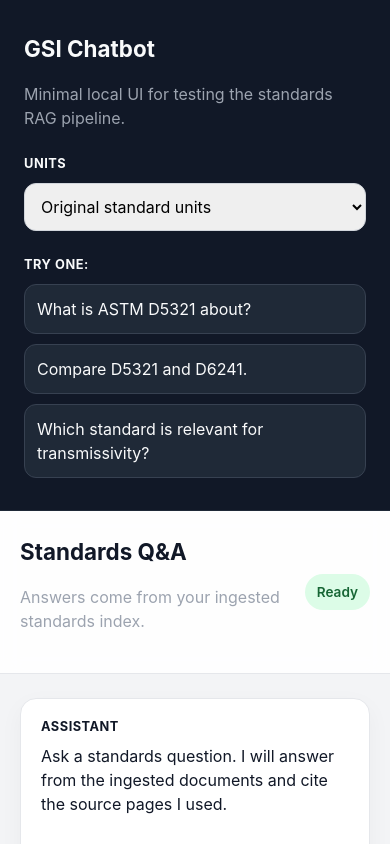
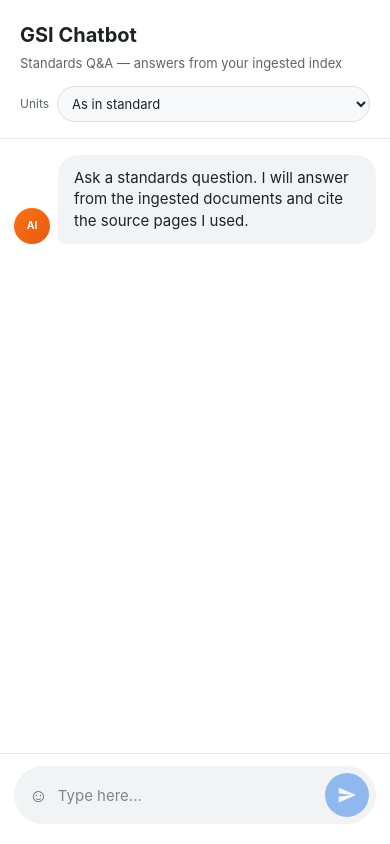
Before and after one commit to rishinaren/GSI-chatbot, a React (Vite) app in the folder frontend/: page / in a window 390 px wide. Shown: the top 844 px of the page. Built offline with nearby package versions, Linux system fonts and the light colour scheme.

Commit message:
Redesign chat UI to mobile chatbot layout
Bubble messages with avatars, pill composer with send button, animated typing indicator; remove starter prompts and status pills.

```diff
--- a/frontend/src/App.jsx
+++ b/frontend/src/App.jsx
@@ -6,12 +6,6 @@ import rehypeKatex from "rehype-katex";
 import "katex/dist/katex.min.css";
 
 const conversationId = crypto.randomUUID();
-
-const starterQuestions = [
-  "What is ASTM D5321 about?",
-  "Compare D5321 and D6241.",
-  "Which standard is relevant for transmissivity?",
-];
 
 /**
  * Models often emit math as plain parentheses or \(...\) instead of $...$.
@@ -40,6 +34,14 @@ function normalizeAssistantContent(text) {
   return out;
 }
 
+function SendIcon() {
+  return (
+    <svg viewBox="0 0 24 24" fill="currentColor" aria-hidden>
+      <path d="M2.01 21L23 12 2.01 3 2 10l15 2-15 2z" />
+    </svg>
+  );
+}
+
 function App() {
   const [messages, setMessages] = useState([
     {
@@ -63,10 +65,7 @@ function App() {
 
     setError("");
     setIsLoading(true);
-    setMessages((current) => [
-      ...current,
-      { id: crypto.randomUUID(), role: "user", text: trimmed },
-    ]);
+    setMessages((current) => [...current, { id: crypto.randomUUID(), role: "user", text: trimmed }]);
     setQuestion("");
 
     try {
@@ -107,56 +106,42 @@ function App() {
     void sendQuestion(question);
   }
 
+  function onKeyDown(event) {
+    if (event.key === "Enter" && !event.shiftKey) {
+      event.preventDefault();
+      void sendQuestion(question);
+    }
+  }
+
   return (
-    <div className="app-shell">
-      <aside className="sidebar">
+    <div className="app-outer">
+      <div className="phone">
+        <header className="chat-header">
           <h1>GSI Chatbot</h1>
-        <p className="sidebar-copy">
-          Minimal local UI for testing the standards RAG pipeline.
-        </p>
+          <p className="chat-header-sub">Standards Q&amp;A — answers from your ingested index</p>
+          <div className="header-tools">
+            <label htmlFor="units">Units</label>
+            <select
+              id="units"
+              value={unitPreference}
+              onChange={(event) => setUnitPreference(event.target.value)}
+            >
+              <option value="">As in standard</option>
+              <option value="si">SI / metric</option>
+              <option value="imperial">US / imperial</option>
+            </select>
+          </div>
+        </header>
 
-        <label className="control-group">
-          <span>Units</span>
-          <select value={unitPreference} onChange={(event) => setUnitPreference(event.target.value)}>
-            <option value="">Original standard units</option>
-            <option value="si">SI / Metric</option>
-            <option value="imperial">US / Imperial</option>
-          </select>
-        </label>
-
-        <div className="starter-list">
-          <span>Try one:</span>
-          {starterQuestions.map((starter) => (
-            <button
-              key={starter}
-              type="button"
-              className="starter-button"
-              onClick={() => void sendQuestion(starter)}
-              disabled={isLoading}
-            >
-              {starter}
-            </button>
-          ))}
+        <div className="message-scroll">
+          {messages.map((message) => (
+            <div key={message.id} className={`msg-row ${message.role}`}>
+              <div className={`avatar ${message.role === "user" ? "user" : ""}`} aria-hidden>
+                {message.role === "user" ? "You" : "AI"}
               </div>
-      </aside>
-
-      <main className="chat-panel">
-        <div className="chat-header">
-          <div>
-            <h2>Standards Q&A</h2>
-            <p>Answers come from your ingested standards index.</p>
-          </div>
-          <span className={`status-pill ${isLoading ? "busy" : "ready"}`}>
-            {isLoading ? "Thinking..." : "Ready"}
-          </span>
-        </div>
-
-        <div className="message-list">
-          {messages.map((message) => (
-            <article key={message.id} className={`message ${message.role}`}>
-              <div className="message-role">{message.role === "assistant" ? "Assistant" : "You"}</div>
+              <div className={`bubble ${message.role === "user" ? "user" : "bot"}`}>
                 {message.role === "assistant" ? (
-                <div className="message-body markdown-body">
+                  <div className="markdown-body">
                     <ReactMarkdown
                       remarkPlugins={[remarkGfm, remarkMath]}
                       rehypePlugins={[rehypeKatex]}
@@ -165,7 +150,7 @@ function App() {
                     </ReactMarkdown>
                   </div>
                 ) : (
-                <pre className="message-text">{message.text}</pre>
+                  <p className="message-text-plain">{message.text}</p>
                 )}
 
                 {message.retrievedDocuments?.length > 0 && (
@@ -193,25 +178,44 @@ function App() {
                     </ul>
                   </div>
                 )}
-            </article>
+              </div>
+            </div>
           ))}
+
+          {isLoading && (
+            <div className="typing-row" aria-live="polite" aria-busy="true">
+              <div className="avatar" aria-hidden>
+                AI
+              </div>
+              <div className="typing-dots">
+                <span />
+                <span />
+                <span />
+              </div>
+            </div>
+          )}
         </div>
 
-        <form className="composer" onSubmit={onSubmit}>
+        <div className="composer-wrap">
+          {error ? <div className="composer-error">{error}</div> : null}
+          <form className="composer-inner" onSubmit={onSubmit}>
+            <span className="composer-icon" aria-hidden>
+              &#9786;
+            </span>
             <textarea
+              className="composer-input"
               value={question}
               onChange={(event) => setQuestion(event.target.value)}
-            placeholder="Ask about a standard, compare two methods, or ask a follow-up..."
-            rows={4}
+              onKeyDown={onKeyDown}
+              placeholder="Type here..."
+              rows={1}
             />
-          <div className="composer-footer">
-            {error ? <span className="error-text">{error}</span> : <span className="hint-text">FastAPI backend should be running on port 8000.</span>}
-            <button type="submit" disabled={!canSubmit}>
-              Send
+            <button type="submit" className="send-btn" disabled={!canSubmit} aria-label="Send">
+              <SendIcon />
             </button>
+          </form>
         </div>
-        </form>
-      </main>
+      </div>
     </div>
   );
 }
--- a/frontend/src/index.css
+++ b/frontend/src/index.css
@@ -2,9 +2,13 @@
   font-family:
     Inter, ui-sans-serif, system-ui, -apple-system, BlinkMacSystemFont, "Segoe UI", sans-serif;
   color: #111827;
-  background: #f3f4f6;
+  background: #e8eaed;
   line-height: 1.5;
   font-weight: 400;
+  --chat-blue: #1a73e8;
+  --bot-bubble: #f1f3f4;
+  --user-bubble: #1a73e8;
+  --user-text: #ffffff;
 }
 
 * {
@@ -21,140 +25,152 @@ select {
   font: inherit;
 }
 
-.app-shell {
+.app-outer {
   min-height: 100vh;
-  display: grid;
-  grid-template-columns: 300px 1fr;
+  display: flex;
+  align-items: stretch;
+  justify-content: center;
+  padding: 24px 16px;
 }
 
-.sidebar {
-  padding: 32px 24px;
-  background: #111827;
-  color: #f9fafb;
-  border-right: 1px solid #1f2937;
-}
-
-.sidebar h1,
-.chat-header h2 {
-  margin: 0;
-  font-size: 1.4rem;
-}
-
-.sidebar-copy,
-.chat-header p,
-.hint-text {
-  color: #9ca3af;
-}
-
-.control-group,
-.starter-list {
-  margin-top: 24px;
-  display: grid;
-  gap: 10px;
-}
-
-.control-group span,
-.starter-list span,
-.meta-title,
-.message-role {
-  font-size: 0.8rem;
-  font-weight: 700;
-  text-transform: uppercase;
-  letter-spacing: 0.04em;
-}
-
-.control-group select,
-.starter-button,
-.composer textarea,
-.composer button {
-  border-radius: 12px;
-  border: 1px solid #d1d5db;
-}
-
-.control-group select,
-.starter-button {
-  padding: 12px;
-}
-
-.starter-button {
-  background: #1f2937;
-  color: #f9fafb;
-  border-color: #374151;
-  text-align: left;
-  cursor: pointer;
-}
-
-.starter-button:hover {
-  background: #374151;
-}
-
-.chat-panel {
-  display: grid;
-  grid-template-rows: auto 1fr auto;
-  min-height: 100vh;
+.phone {
+  width: 100%;
+  max-width: 420px;
+  min-height: min(100vh - 48px, 780px);
+  background: #ffffff;
+  border-radius: 28px;
+  box-shadow:
+    0 4px 24px rgba(0, 0, 0, 0.08),
+    0 0 0 1px rgba(0, 0, 0, 0.06);
+  display: flex;
+  flex-direction: column;
+  overflow: hidden;
 }
 
 .chat-header {
-  padding: 24px 32px;
-  border-bottom: 1px solid #e5e7eb;
-  background: rgba(255, 255, 255, 0.9);
-  backdrop-filter: blur(10px);
+  padding: 20px 20px 16px;
+  border-bottom: 1px solid #e8eaed;
+  background: #ffffff;
+}
+
+.chat-header h1 {
+  margin: 0;
+  font-size: 1.25rem;
+  font-weight: 700;
+  color: #202124;
+}
+
+.chat-header-sub {
+  margin: 4px 0 0;
+  font-size: 0.8125rem;
+  color: #5f6368;
+}
+
+.header-tools {
+  margin-top: 12px;
   display: flex;
   align-items: center;
-  justify-content: space-between;
+  gap: 8px;
 }
 
-.status-pill {
-  border-radius: 999px;
-  padding: 8px 12px;
-  font-size: 0.85rem;
-  font-weight: 600;
+.header-tools label {
+  font-size: 0.75rem;
+  color: #5f6368;
+  white-space: nowrap;
 }
 
-.status-pill.ready {
-  background: #dcfce7;
-  color: #166534;
+.header-tools select {
+  flex: 1;
+  padding: 8px 10px;
+  border-radius: 999px;
+  border: 1px solid #dadce0;
+  background: #f8f9fa;
+  color: #202124;
+  font-size: 0.8125rem;
 }
 
-.status-pill.busy {
-  background: #fef3c7;
-  color: #92400e;
+.message-scroll {
+  flex: 1;
+  overflow-y: auto;
+  padding: 16px 14px 8px;
+  display: flex;
+  flex-direction: column;
+  gap: 12px;
+  background: #ffffff;
 }
 
-.message-list {
-  padding: 24px 32px;
-  overflow: auto;
-  display: grid;
-  gap: 16px;
+.msg-row {
+  display: flex;
+  align-items: flex-end;
+  gap: 8px;
+  max-width: 100%;
 }
 
-.message {
-  max-width: 900px;
-  border-radius: 16px;
-  padding: 18px 20px;
-  border: 1px solid #e5e7eb;
-  background: #ffffff;
-  box-shadow: 0 8px 24px rgba(15, 23, 42, 0.04);
+.msg-row.user {
+  flex-direction: row-reverse;
 }
 
-.message.user {
-  justify-self: end;
-  background: #eff6ff;
-  border-color: #bfdbfe;
+.avatar {
+  width: 36px;
+  height: 36px;
+  border-radius: 50%;
+  flex-shrink: 0;
+  display: flex;
+  align-items: center;
+  justify-content: center;
+  font-size: 0.65rem;
+  font-weight: 700;
+  color: #ffffff;
+  background: linear-gradient(135deg, #f97316, #ea580c);
 }
 
-.message-text {
-  margin: 8px 0 0;
+.avatar.user {
+  background: linear-gradient(135deg, #1a73e8, #1557b0);
+}
+
+.bubble {
+  max-width: calc(100% - 44px);
+  padding: 12px 16px;
+  border-radius: 20px;
+  font-size: 0.9375rem;
+  line-height: 1.45;
+}
+
+.bubble.bot {
+  background: var(--bot-bubble);
+  color: #202124;
+  border-bottom-left-radius: 6px;
+}
+
+.bubble.user {
+  background: var(--user-bubble);
+  color: var(--user-text);
+  border-bottom-right-radius: 6px;
+}
+
+.bubble.user .markdown-body,
+.bubble.user .markdown-body p,
+.bubble.user .markdown-body li {
+  color: var(--user-text);
+}
+
+.bubble.user .markdown-body a {
+  color: #e8f0fe;
+}
+
+.message-text-plain {
+  margin: 0;
   white-space: pre-wrap;
   font-family: inherit;
+  font-size: inherit;
 }
 
 .markdown-body {
-  margin: 8px 0 0;
+  margin: 0;
 }
 
 .markdown-body p {
-  margin: 0 0 10px;
+  margin: 0 0 8px;
 }
 
 .markdown-body p:last-child {
@@ -163,8 +179,8 @@ select {
 
 .markdown-body ul,
 .markdown-body ol {
-  margin: 8px 0 10px;
-  padding-left: 22px;
+  margin: 6px 0 8px;
+  padding-left: 20px;
 }
 
 .markdown-body li {
@@ -172,82 +188,195 @@ select {
 }
 
 .markdown-body pre {
-  margin: 10px 0;
-  padding: 12px 14px;
+  margin: 8px 0;
+  padding: 10px 12px;
   border-radius: 12px;
-  background: #f3f4f6;
+  background: rgba(0, 0, 0, 0.06);
   overflow-x: auto;
+}
+
+.bubble.user .markdown-body pre {
+  background: rgba(255, 255, 255, 0.15);
 }
 
 .markdown-body code {
   font-family: ui-monospace, SFMono-Regular, Menlo, Monaco, Consolas, "Liberation Mono", monospace;
-  font-size: 0.92em;
+  font-size: 0.88em;
 }
 
 .meta-block {
-  margin-top: 14px;
-  padding-top: 14px;
-  border-top: 1px solid #e5e7eb;
+  margin-top: 10px;
+  padding-top: 10px;
+  border-top: 1px solid rgba(0, 0, 0, 0.08);
+  font-size: 0.8125rem;
+}
+
+.bubble.user .meta-block {
+  border-top-color: rgba(255, 255, 255, 0.25);
+}
+
+.meta-title {
+  font-size: 0.65rem;
+  font-weight: 700;
+  text-transform: uppercase;
+  letter-spacing: 0.05em;
+  color: #5f6368;
+  margin-bottom: 6px;
+}
+
+.bubble.user .meta-title {
+  color: rgba(255, 255, 255, 0.85);
 }
 
 .meta-block ul {
-  margin: 8px 0 0;
+  margin: 0;
   padding-left: 18px;
 }
 
-.composer {
-  padding: 20px 32px 28px;
-  border-top: 1px solid #e5e7eb;
+.typing-row {
+  display: flex;
+  align-items: center;
+  gap: 8px;
+  padding: 4px 0 8px;
+  min-height: 44px;
+}
+
+.typing-dots {
+  display: flex;
+  align-items: center;
+  gap: 5px;
+  padding: 12px 16px;
+  background: var(--bot-bubble);
+  border-radius: 20px;
+  border-bottom-left-radius: 6px;
+}
+
+.typing-dots span {
+  width: 8px;
+  height: 8px;
+  border-radius: 50%;
+  background: var(--chat-blue);
+  opacity: 0.35;
+  animation: typing-bounce 1.2s ease-in-out infinite;
+}
+
+.typing-dots span:nth-child(2) {
+  animation-delay: 0.15s;
+}
+
+.typing-dots span:nth-child(3) {
+  animation-delay: 0.3s;
+}
+
+@keyframes typing-bounce {
+  0%,
+  60%,
+  100% {
+    transform: translateY(0);
+    opacity: 0.35;
+  }
+  30% {
+    transform: translateY(-5px);
+    opacity: 1;
+  }
+}
+
+.composer-wrap {
+  padding: 12px 14px 20px;
+  border-top: 1px solid #e8eaed;
   background: #ffffff;
 }
 
-.composer textarea {
-  width: 100%;
-  resize: vertical;
-  padding: 14px 16px;
-  background: #f9fafb;
+.composer-error {
+  font-size: 0.75rem;
+  color: #c5221f;
+  margin-bottom: 8px;
+  padding: 0 4px;
 }
 
-.composer-footer {
-  margin-top: 12px;
+.composer-inner {
   display: flex;
   align-items: center;
-  justify-content: space-between;
-  gap: 16px;
+  gap: 10px;
+  background: #f1f3f4;
+  border-radius: 999px;
+  padding: 6px 6px 6px 14px;
+  border: 1px solid transparent;
 }
 
-.composer button {
-  padding: 10px 18px;
-  background: #111827;
+.composer-inner:focus-within {
+  border-color: #1a73e8;
+  background: #ffffff;
+  box-shadow: 0 0 0 2px rgba(26, 115, 232, 0.15);
+}
+
+.composer-icon {
+  color: #5f6368;
+  font-size: 1.15rem;
+  line-height: 1;
+  user-select: none;
+  flex-shrink: 0;
+}
+
+.composer-input {
+  flex: 1;
+  border: none;
+  background: transparent;
+  resize: none;
+  min-height: 24px;
+  max-height: 120px;
+  padding: 8px 0;
+  line-height: 1.4;
+  outline: none;
+  font-size: 0.9375rem;
+}
+
+.composer-input::placeholder {
+  color: #80868b;
+}
+
+.send-btn {
+  width: 44px;
+  height: 44px;
+  border-radius: 50%;
+  border: none;
+  background: var(--chat-blue);
   color: #ffffff;
   cursor: pointer;
-  border-color: #111827;
+  display: flex;
+  align-items: center;
+  justify-content: center;
+  flex-shrink: 0;
+  transition: background 0.15s ease, transform 0.1s ease;
 }
 
-.composer button:disabled,
-.starter-button:disabled {
-  opacity: 0.5;
+.send-btn:hover:not(:disabled) {
+  background: #1557b0;
+}
+
+.send-btn:active:not(:disabled) {
+  transform: scale(0.96);
+}
+
+.send-btn:disabled {
+  opacity: 0.45;
   cursor: not-allowed;
 }
 
-.error-text {
-  color: #b91c1c;
+.send-btn svg {
+  width: 20px;
+  height: 20px;
 }
 
-@media (max-width: 900px) {
-  .app-shell {
-    grid-template-columns: 1fr;
+@media (max-width: 480px) {
+  .app-outer {
+    padding: 0;
   }
 
-  .sidebar {
-    border-right: 0;
-    border-bottom: 1px solid #1f2937;
-  }
-
-  .chat-header,
-  .message-list,
-  .composer {
-    padding-left: 20px;
-    padding-right: 20px;
+  .phone {
+    max-width: none;
+    min-height: 100vh;
+    border-radius: 0;
+    box-shadow: none;
   }
 }
```
Lines whose indentation alone changed are shown as unchanged.
